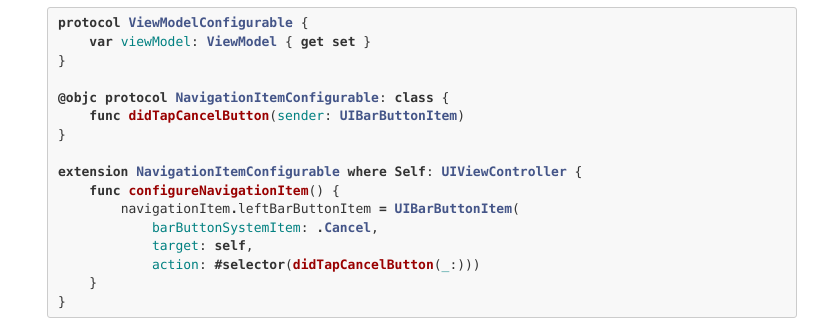
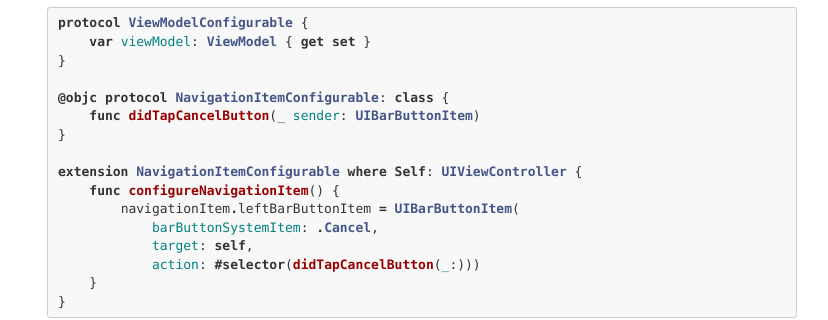
Before and after one commit to jessesquires/jessesquires.com, a Jekyll site: the page built from _posts/2016-06-04-avoiding-objc-in-swift.md, in a window 1280 px wide and 900 px high, scrolled down 2249 px. Shown: the part 152-472 px from the top of the window, without its empty margins (23-851 px from the left). Built offline with Jekyll 4.4.1, drawn with Linux system fonts in a browser that asks for light colours; nearby versions of some CDN libraries; library files that are not in the unit come from our copies.

Commit message:
fix argument label

```diff
--- a/_posts/2016-06-04-avoiding-objc-in-swift.md
+++ b/_posts/2016-06-04-avoiding-objc-in-swift.md
@@ -108,7 +108,7 @@ protocol ViewModelConfigurable {
 }
 
 @objc protocol NavigationItemConfigurable: class {
-    func didTapCancelButton(sender: UIBarButtonItem)
+    func didTapCancelButton(_ sender: UIBarButtonItem)
 }
 
 extension NavigationItemConfigurable where Self: UIViewController {
```
